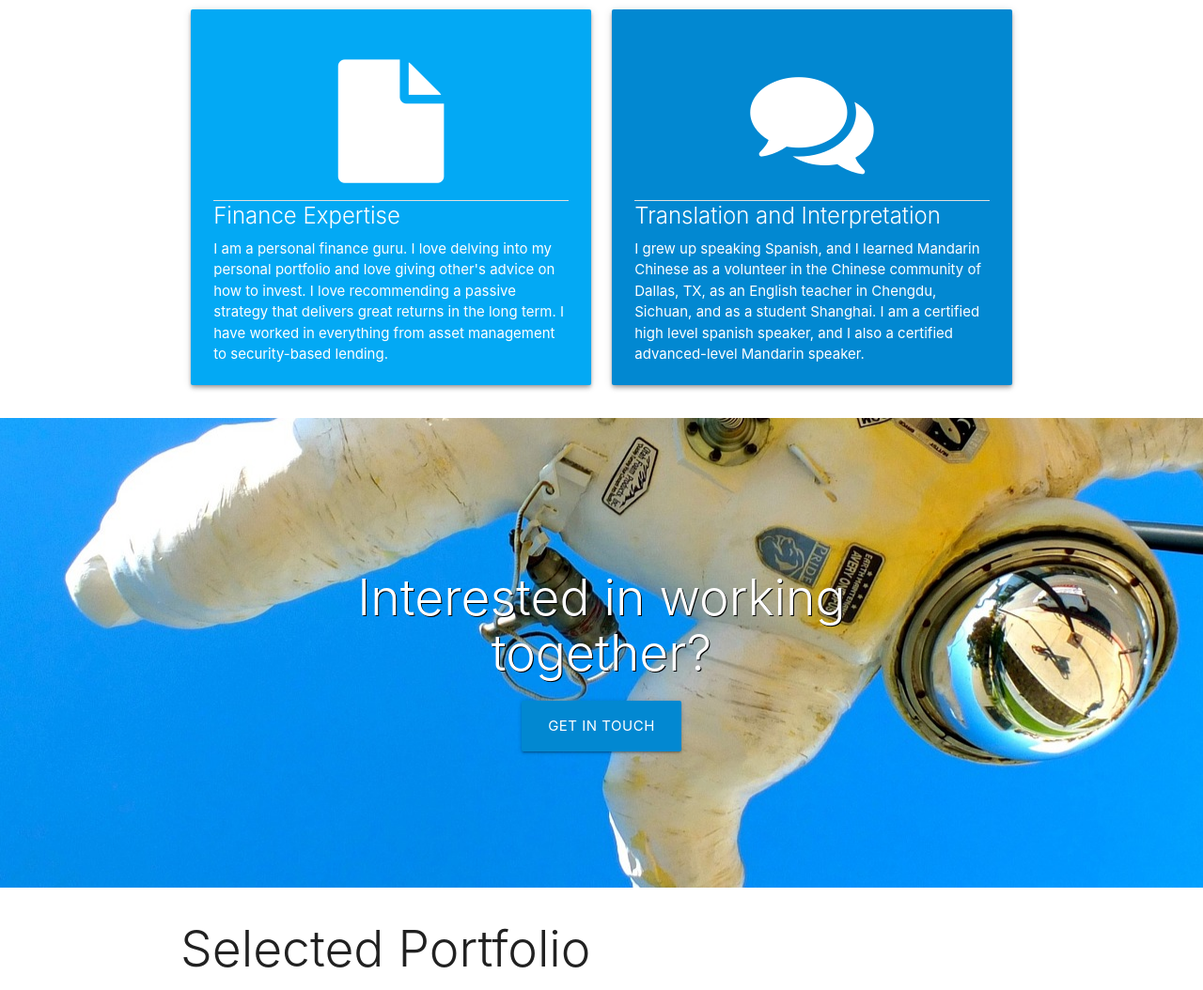
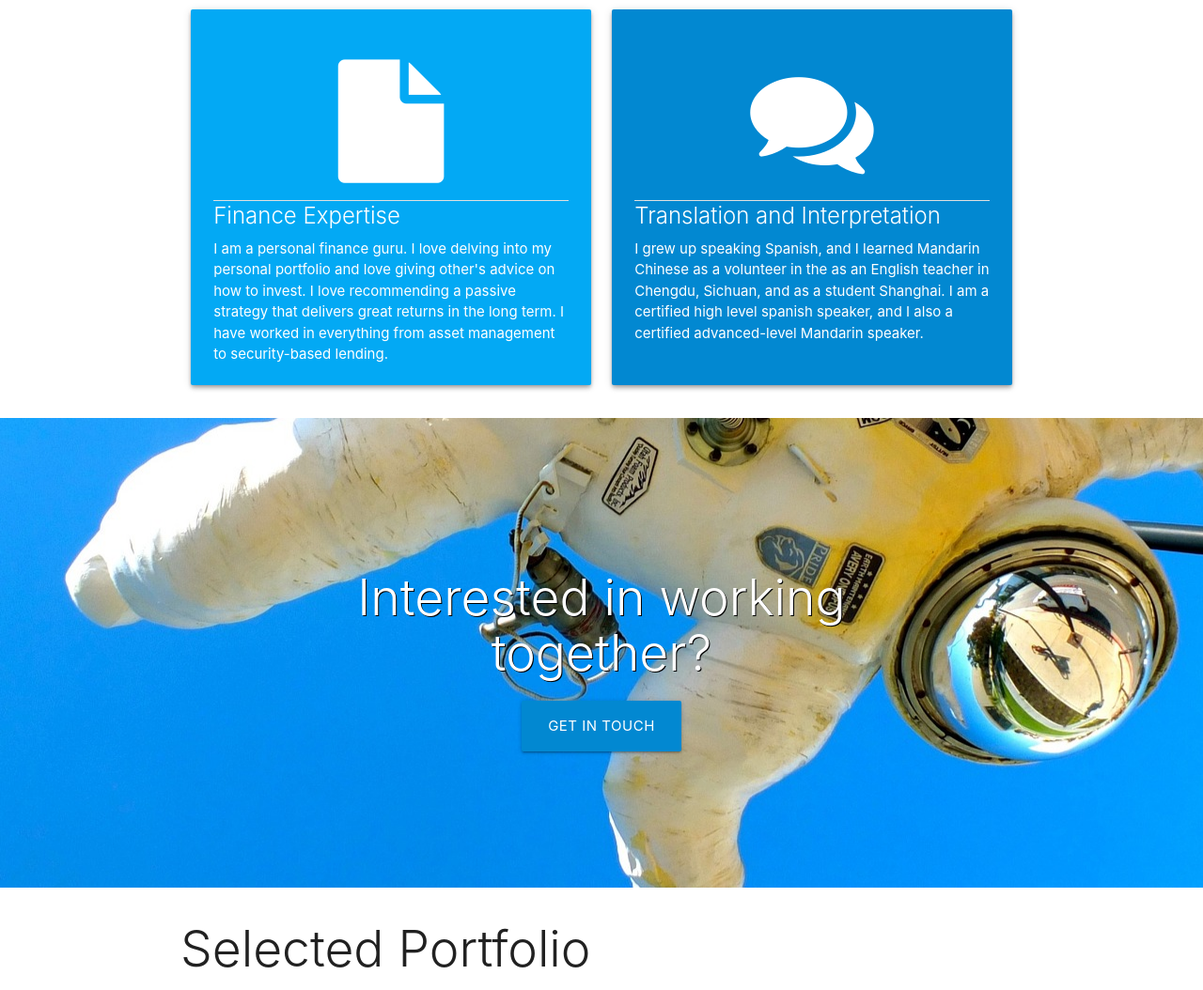
Before and after one commit to guomubai/new-portfolio, a plain HTML site: page index.html in a window 1280 px wide. Shown: the part 1742-2796 px from the top of the page at 94% size. Drawn offline with nearby package versions, Linux system fonts and the light colour scheme.

Commit message:
few more content changes

```diff
--- a/index.html
+++ b/index.html
@@ -161,8 +161,8 @@
 						<h3 class="center-align"><i class="fa fa-comments  fa-3x" aria-hidden="true"></i> </h3>
 						<div class="divider"></div>
 						<span class="card-title">Translation and Interpretation</span>
-						<p>I grew up speaking Spanish, and I learned Mandarin Chinese as a volunteer in the Chinese community of Dallas,
-							TX, as an English teacher in Chengdu, Sichuan, and as a student Shanghai. I am a certified high level spanish
+						<p>I grew up speaking Spanish, and I learned Mandarin Chinese as a volunteer in the as an English teacher in
+							Chengdu, Sichuan, and as a student Shanghai. I am a certified high level spanish
 							speaker, and I also a certified advanced-level Mandarin
 							speaker.
 						</p>
```
